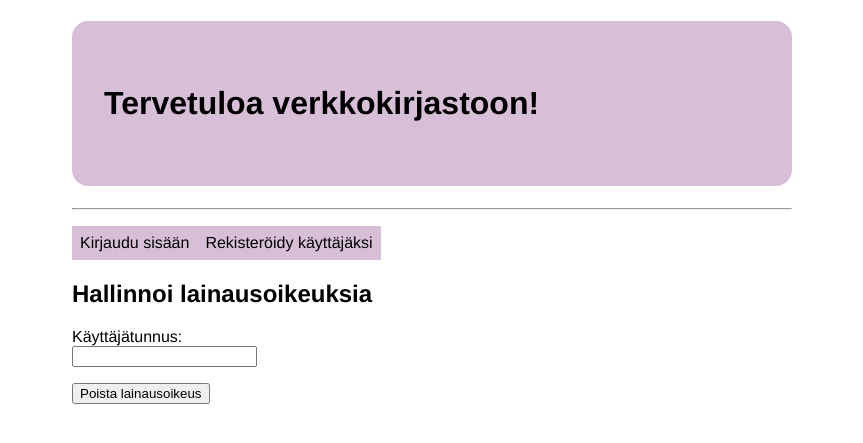
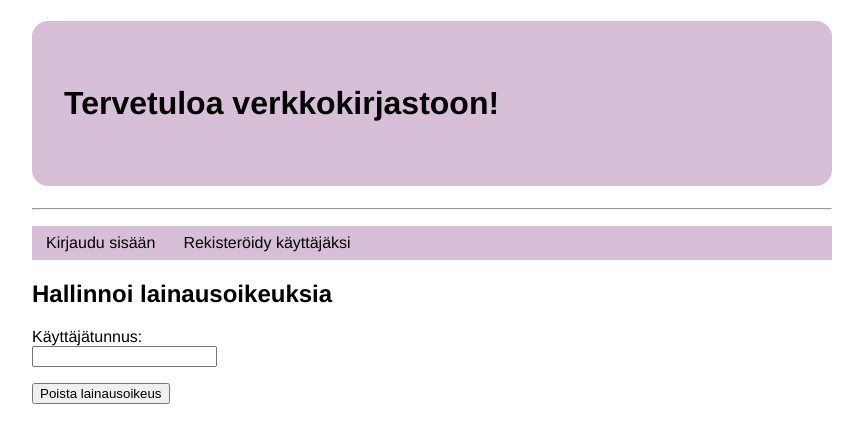
Before and after one commit to jattajulia/Kirjastosovellus, a Flask app: page /admin in a window 1280 px wide. Shown: the top 443 px of the page, without its empty margins (208-1071 px from the left). Run offline with Flask 2, Linux system fonts and the light colour scheme.

Commit message:
edit navigation bar

```diff
--- a/static/main.css
+++ b/static/main.css
@@ -1,6 +1,6 @@
 body {
 	margin: auto;
-	max-width: 45em;
+	max-width: 50em;
 	font-family: 'Helvetica', 'Arial', sans-serif;
 	background-color: white;
 }
@@ -28,20 +28,24 @@ a {
 
 
 nav li {
-	display: inline-block;
-	padding: .5em;
-	background: thistle;
+	float: left;
 }
 
 nav ul {
 	padding: 0;
+	list-style-type: none;
+	overflow: hidden;
+	background-color: thistle;
 }
 
 nav li a {
 	text-decoration: none;
 	color: #000;
+	display: block;
+	padding: 8px 14px;
+	background-color: thistle;
 }
 
-nav li:hover {
+nav li a:hover {
 	background-color: rgb(175, 122, 175);
 }
```
